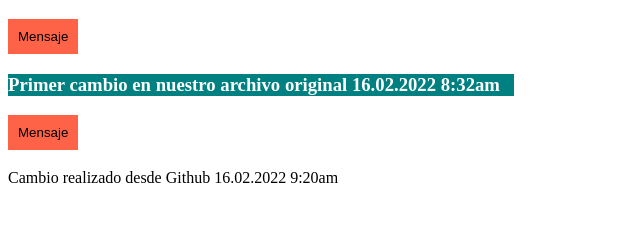
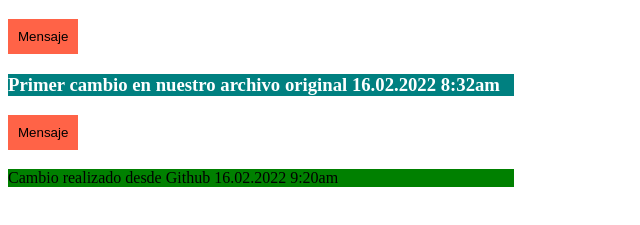
Before and after one commit to leonellee1988/curso-git-github, a plain HTML site: page index.html in a window 1280 px wide. Shown: the part 61-286 px from the top of the page, without its empty margins (0-640 px from the left). Drawn offline with Linux system fonts and the light colour scheme.

Commit message:
Update styles.css

```diff
--- a/styles.css
+++ b/styles.css
@@ -30,3 +30,8 @@
     width: 40%;
     background-color: yellowgreen;
 }
+
+#cambioGithub{
+    width: 40%;
+    background-color: green;
+}
```
